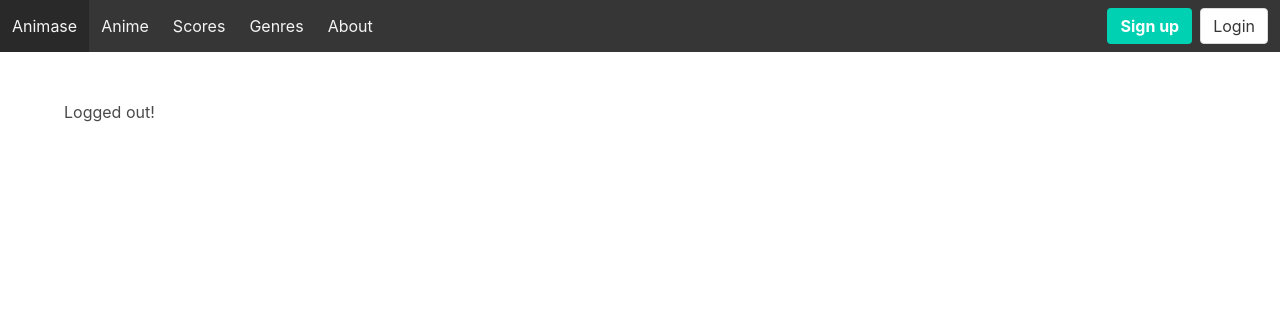
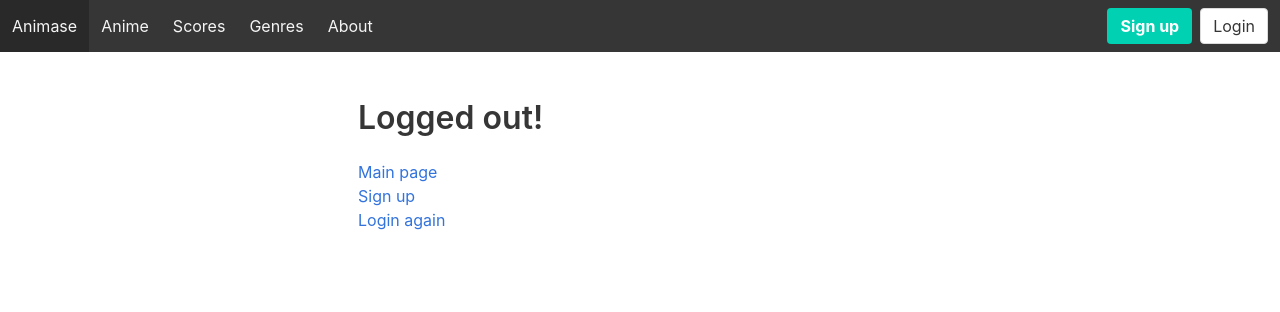
Before and after one commit to wohyperion/AnimaseProject, a Django app: page /accounts/logout/ in a window 1280 px wide. Shown: the top 312 px of the page. Run offline with Django 3.2, Linux system fonts and the light colour scheme; some libraries are stand-ins or nearby versions.

Commit message:
Logged out template update

```diff
--- a/templates/registration/logged_out.html
+++ b/templates/registration/logged_out.html
@@ -1,5 +1,17 @@
 {% extends 'base.html' %}
 
 {% block content %}
-<p>Logged out!</p>
+    <div class="columns">
+        <div class="column"></div>
+        <div class="column is-6">
+            <h1 class="title">Logged out!</h1>
+
+            <ul>
+                <li><a href="{% url 'movies:index' %}">Main page</a></li>
+                <li><a href="{% url 'signup' %}">Sign up</a></li>
+                <li><a href="{% url 'login' %}">Login again</a></li>
+            </ul>
+        </div>
+        <div class="column"></div>
+    </div>
 {% endblock %}
```
